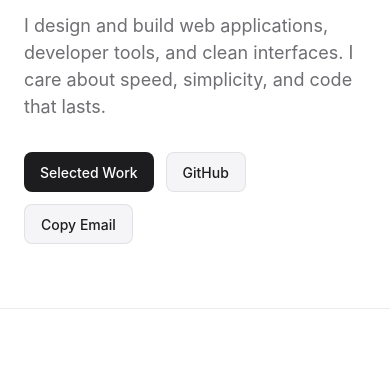
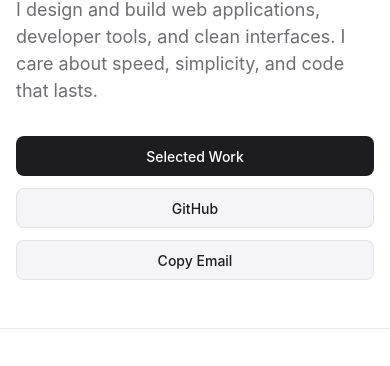
Before and after one commit to suatalikoch/suatalikoch.github.io, a plain HTML site: page index.html in a window 390 px wide. Shown: the part 267-633 px from the top of the page. Drawn offline with Linux system fonts and the light colour scheme.

Commit message:
Improve mobile responsiveness and add Apple-style motion

```diff
--- a/scripts/main.js
+++ b/scripts/main.js
@@ -163,3 +163,21 @@ caseModal.addEventListener("click", (e) => {
 document.addEventListener("keydown", (e) => {
   if (e.key === "Escape") closeCaseStudy();
 });
+
+// Subtle scroll reveal
+const observer = new IntersectionObserver(
+  (entries) => {
+    entries.forEach((entry) => {
+      if (entry.isIntersecting) {
+        entry.target.classList.add("is-visible");
+        observer.unobserve(entry.target);
+      }
+    });
+  },
+  { threshold: 0.08 }
+);
+
+document.querySelectorAll(".section").forEach((el) => {
+  el.classList.add("reveal");
+  observer.observe(el);
+});
--- a/styles/main.css
+++ b/styles/main.css
@@ -254,7 +254,80 @@ button {
 
 .card-interactive:hover {
   background-color: var(--bg-tertiary);
-  transform: translateY(-1px);
+  transform: translateY(-2px);
+}
+
+.card-interactive:active,
+.btn-primary:active,
+.btn-secondary:active,
+.pill-btn:active {
+  transform: scale(0.985);
+}
+
+/* Subtle Apple-style scroll reveal */
+.reveal {
+  opacity: 0;
+  transform: translateY(12px);
+  transition: opacity 350ms var(--ease-apple), transform 350ms var(--ease-apple);
+}
+
+.reveal.is-visible {
+  opacity: 1;
+  transform: translateY(0);
+}
+
+/* Modal entrance */
+.modal-backdrop[data-open="true"] .modal-panel {
+  animation: modalIn 200ms var(--ease-apple) forwards;
+}
+
+@keyframes modalIn {
+  from {
+    opacity: 0;
+    transform: scale(0.98) translateY(8px);
+  }
+  to {
+    opacity: 1;
+    transform: scale(1) translateY(0);
+  }
+}
+
+/* Mobile refinements */
+@media (max-width: 640px) {
+  .container {
+    padding-inline: var(--space-4);
+  }
+
+  .section {
+    padding-block: var(--space-12);
+  }
+
+  .section-header {
+    margin-bottom: var(--space-6);
+  }
+
+  .hero-actions {
+    flex-direction: column;
+  }
+
+  .hero-actions .btn-primary,
+  .hero-actions .btn-secondary {
+    width: 100%;
+    justify-content: center;
+  }
+
+  .modal-backdrop {
+    padding-top: 6vh;
+    padding-inline: var(--space-3);
+  }
+
+  .case-body {
+    padding: var(--space-4);
+  }
+
+  .case-readme {
+    max-height: 65vh;
+  }
 }
 
 .card-top {
```
